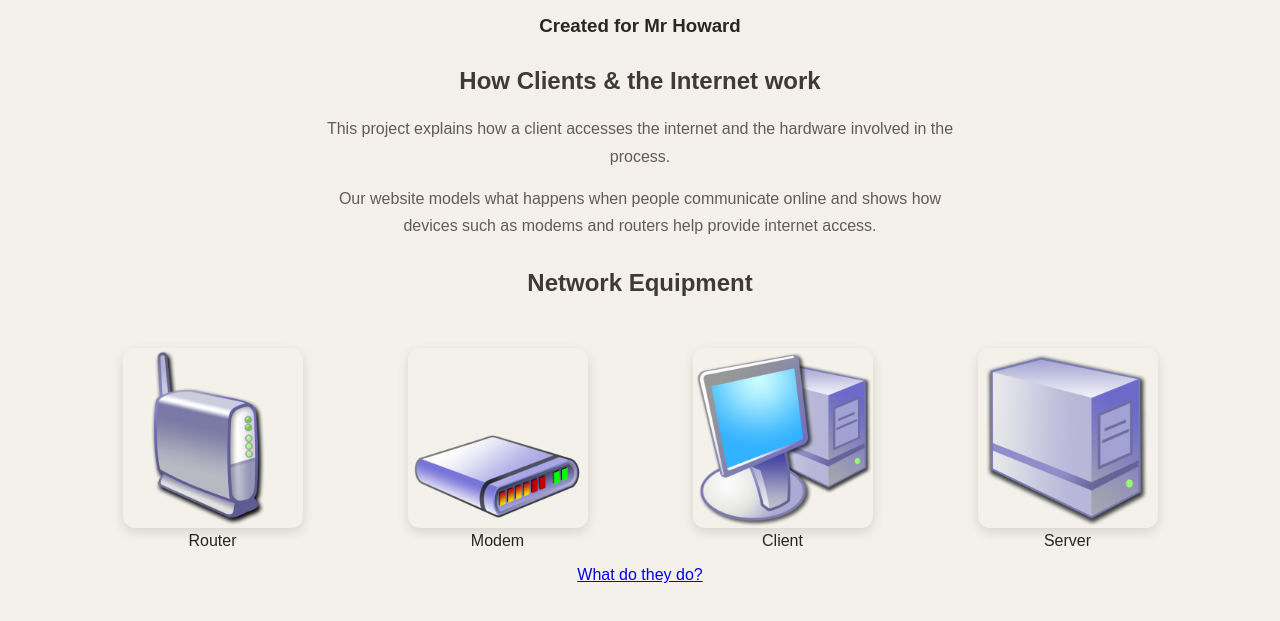
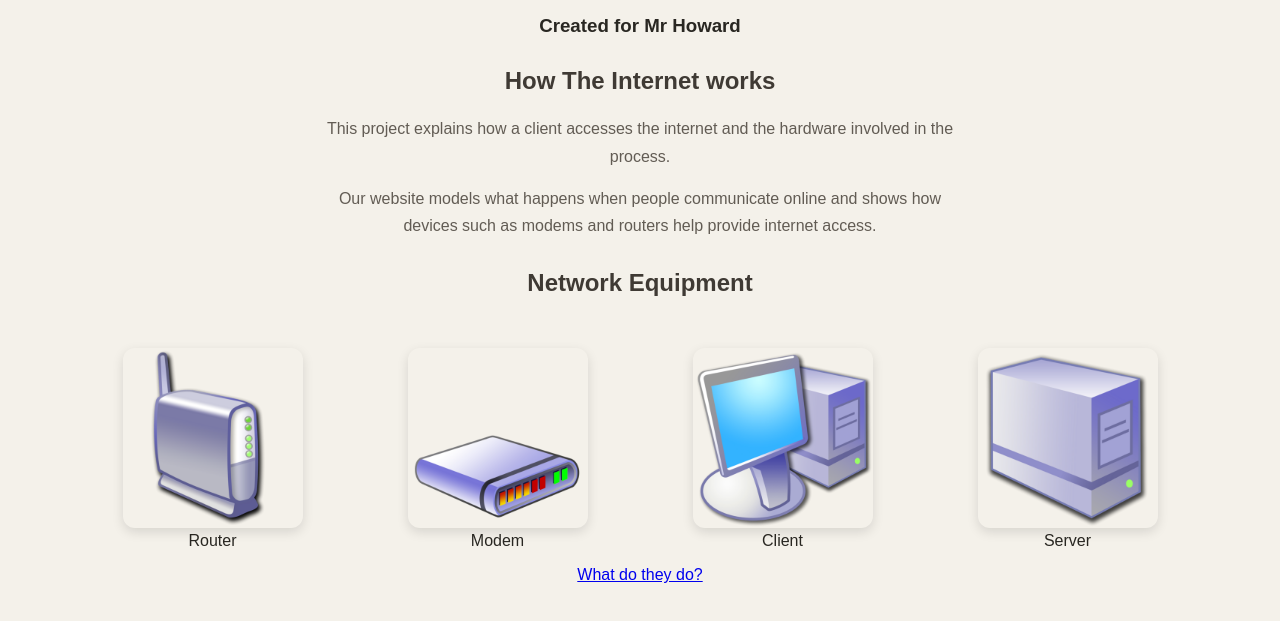
Before and after one commit to artinRahm/WEBSITE-FOR-CODE, a plain HTML site: page Index.html in a window 1280 px wide. Shown: the part 181-802 px from the top of the page. Drawn offline with Linux system fonts and the light colour scheme.

Commit message:
more wording changes

```diff
--- a/Index.html
+++ b/Index.html
@@ -20,7 +20,7 @@
 
     <main>
         <section class="intro">
-            <h2 class="tracking-in-expand">How Clients &  the Internet work</h2>
+            <h2 class="tracking-in-expand">How The Internet works</h2>
 
             <p class= "tracking-in-expand">
                 This project explains how a client accesses the internet and
@@ -66,9 +66,7 @@
     </footer>-->
     <!--i think this looks awkward-->
 
-    <a class="page-button" href="Explain.html">
-        What do they do?
-    </a>
+    <a class="page-button" href="Explain.html">What do they do?</a>
 
 </body>
 </html>
```
